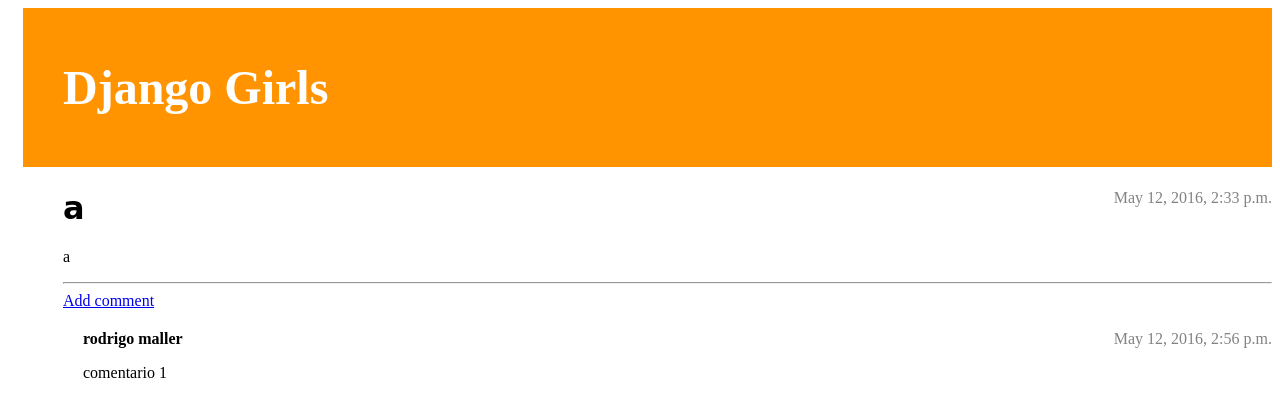
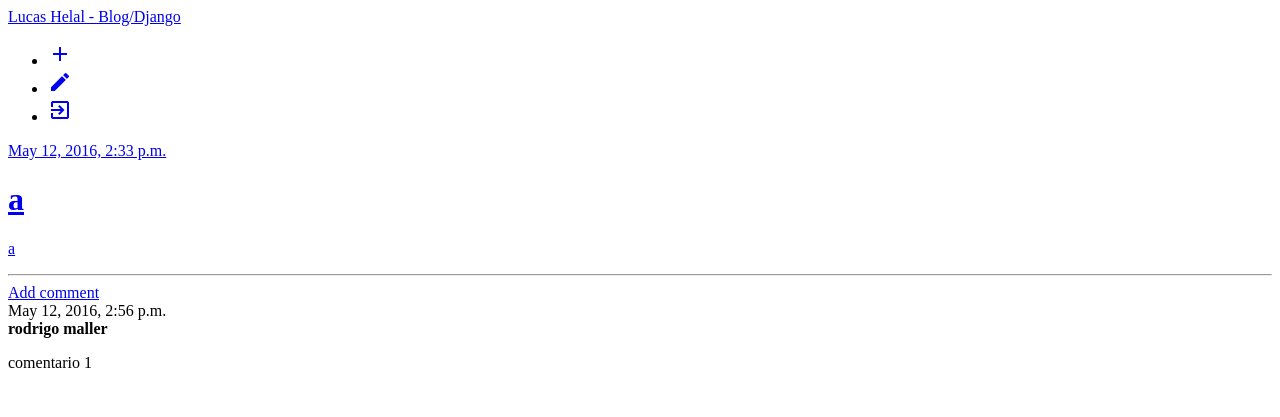
Before and after one commit to LucasHelal/blog-django, a Django app: page /post/1/ in a window 1280 px wide. Shown: the top 417 px of the page. Run offline with Django 3.2, Linux system fonts and the light colour scheme; a user stored in the database is signed in; data comes from the database, SQL or seed files in the repository; some libraries are stand-ins or nearby versions.

Commit message:
Change interface materialize - home and login

```diff
--- a/blog/static/css/blog.css
+++ b/blog/static/css/blog.css
@@ -1,3 +1,4 @@
+/*
 h1 a {
   color: #FCA205;
   font-family: 'Lobster';
@@ -58,3 +59,4 @@
 .post h1 a, .post h1 a:visited {
     color: #000000;
 }
+*/
--- a/blog/templates/blog/base.html
+++ b/blog/templates/blog/base.html
@@ -3,22 +3,34 @@
 {% load material_form %}
 <html>
     <head>
-        <title>Django Girls blog</title>
+        <title>Django Helal blog</title>
+        <link href="https://fonts.googleapis.com/icon?family=Material+Icons" rel="stylesheet">
+
         {% include 'material/includes/material_css.html' %}
+        <script src="{% static 'material/js/jquery-2.2.0.js' %}"></script>
         {% include 'material/includes/material_js.html' %}
 
         <link rel="stylesheet" href="{% static 'css/blog.css' %}">
     </head>
     <body>
-      <div class="page-header">
-          {% if user.is_authenticated %}
-          <a href="{% url 'post_new' %}" class="top-menu"><span class="glyphicon glyphicon-plus"></span></a>
-          <a href="{% url 'post_draft_list' %}" class="top-menu"><span class="glyphicon glyphicon-edit"></span></a>
-          {% else %}
-          <a href="{% url 'django.contrib.auth.views.login' %}" class="top-menu"><span class="glyphicon glyphicon-lock"></span></a>
-          {% endif %}
-          <h1><a href="{% url 'blog.views.post_list' %}">Django Girls</a></h1>
+      <div class="navbar-fixed">
+        <nav>
+          <div class="nav-wrapper blue">
+            <a href="{% url 'blog.views.post_list' %}" class="brand-logo">Lucas Helal - Blog/Django</a>
+            <ul id="nav-mobile" class="right hide-on-med-and-down">
+              {% if user.is_authenticated %}
+              <li><a href="{% url 'post_new' %}" class="top-menu"> <i class="medium material-icons">add</i> </a></li>
+              <li><a href="{% url 'post_draft_list' %}" class="top-menu"> <i class="medium material-icons">mode_edit</i> </a></li>
+              <li> <a href="{% url 'django.contrib.auth.views.logout' %}" class="top-menu"> <i class="material-icons">exit_to_app</i></li>
+              {% else %}
+              <li><a href="{% url 'django.contrib.auth.views.login' %}" class="top-menu"> <i class="medium material-icons">perm_identity
+</i> </a></li>
+            {% endif %}
+            </ul>
+          </div>
+        </nav>
       </div>
+
       <div class="content">
           <div class="row">
               <div class="col-md-8">
@@ -27,5 +39,6 @@
               </div>
           </div>
       </div>
+
   </body>
 </html>
--- a/mysite/urls.py
+++ b/mysite/urls.py
@@ -7,5 +7,7 @@
                        url(r'^admin/', include(admin.site.urls)),
                        url(r'^accounts/login/$',
                            'django.contrib.auth.views.login'),
+                       url(r'^accounts/logout/$',
+                           'django.contrib.auth.views.logout', {'next_page': '/'}),
                        url(r'', include('blog.urls')),
                        )
```
Also changed, not shown: blog/templates/registration/login.html (+17 -18 lines), mysite/settings.py (+6 -2 lines).
